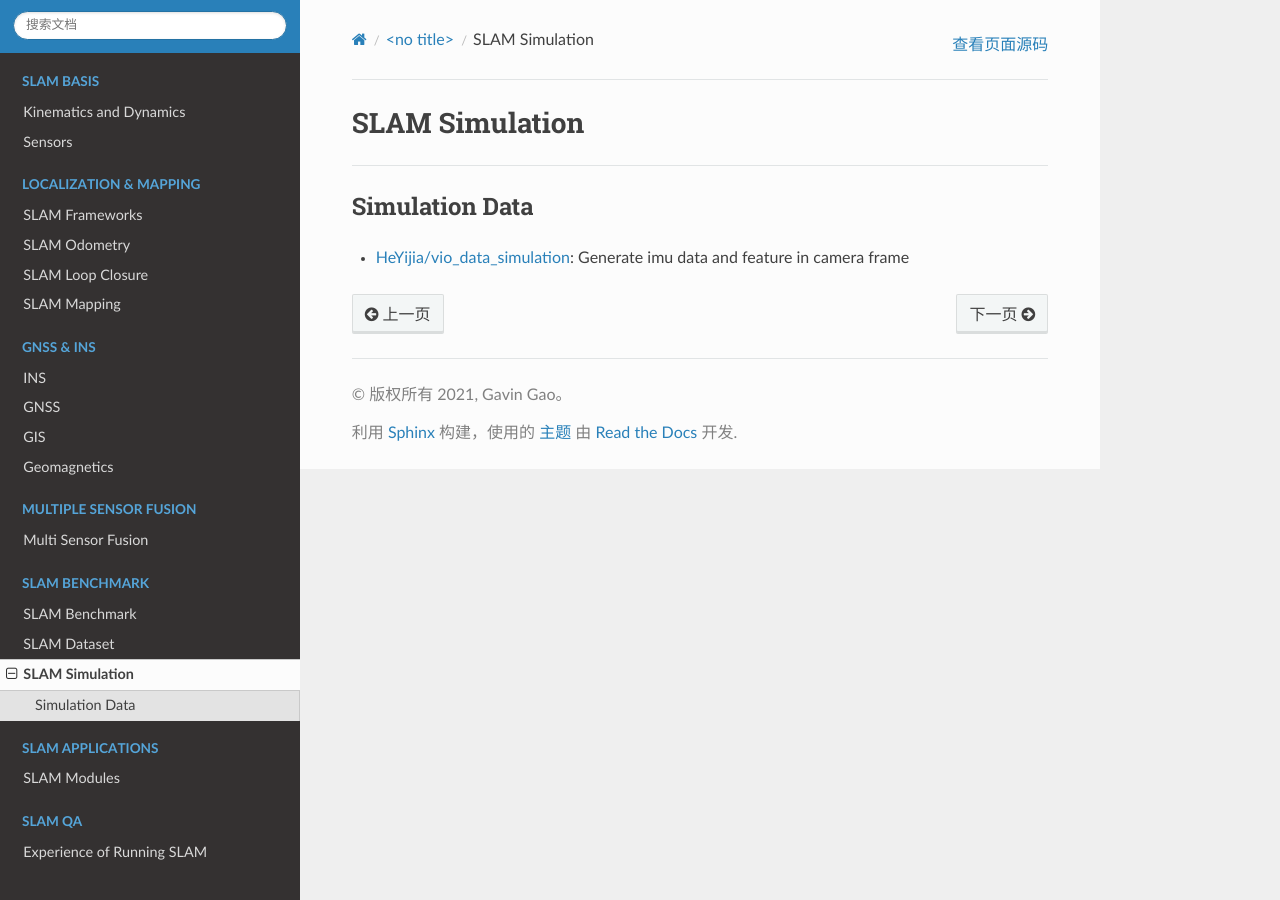
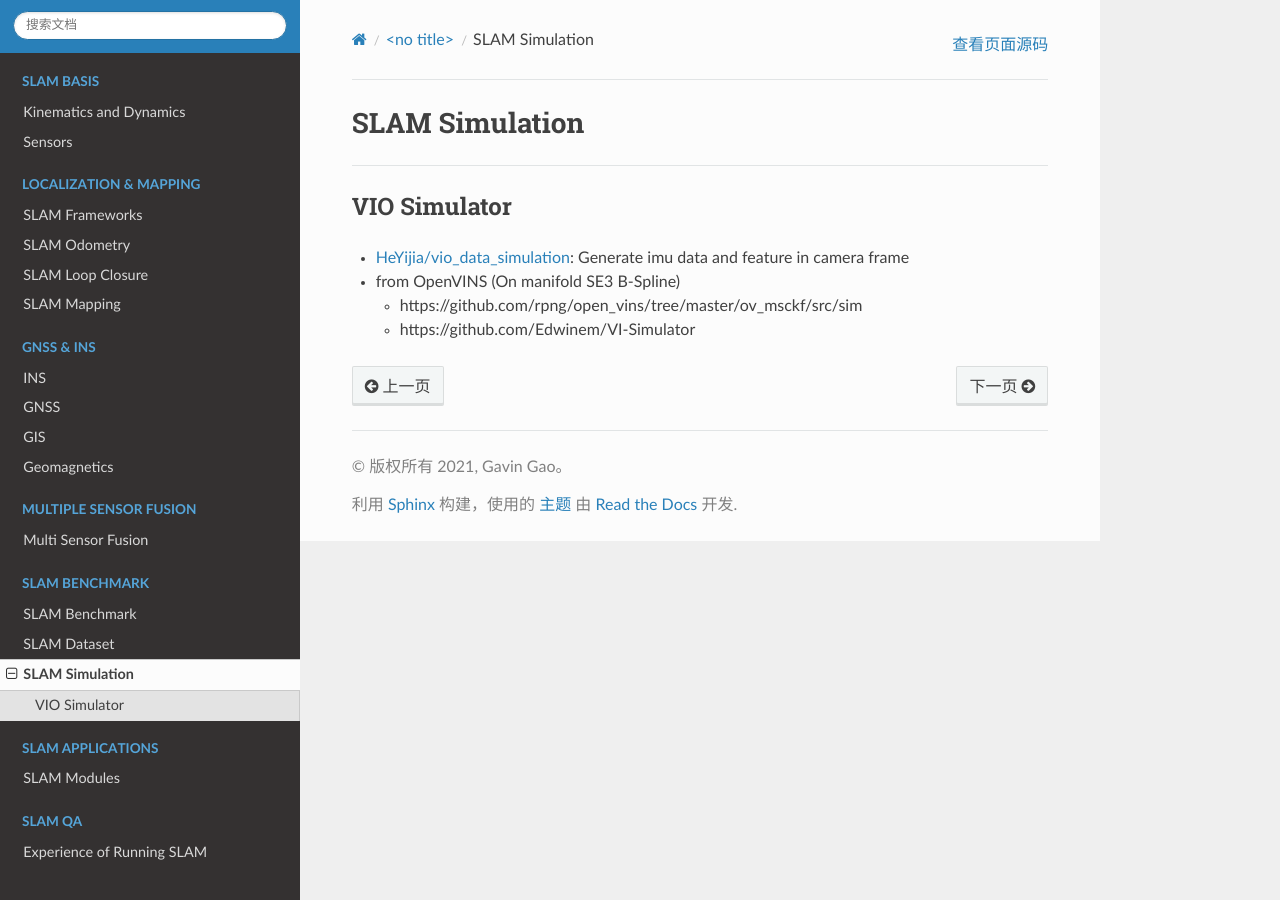
Before and after one commit to cggos/slamkit, a Sphinx documentation site: the page built from docs/slam_benchmark/slam_simulation.md, in a window 1280 px wide. Built offline with Sphinx 7.4.7 and the Read the Docs theme 2.0.0, drawn with Linux system fonts in a browser that asks for light colours.

Commit message:
docs(slam_benchmark): update slam_benchmark.md and slam_simulation.md

```diff
--- a/docs/slam_benchmark/slam_simulation.md
+++ b/docs/slam_benchmark/slam_simulation.md
@@ -2,6 +2,10 @@
 
 -----
 
-## Simulation Data
+## VIO Simulator
 
 * [HeYijia/vio_data_simulation](https://github.com/HeYijia/vio_data_simulation): Generate imu data and feature in camera frame
+
+* from OpenVINS (On manifold SE3 B-Spline)
+  - https://github.com/rpng/open_vins/tree/master/ov_msckf/src/sim
+  - https://github.com/Edwinem/VI-Simulator
```
Also changed, not shown: docs/slam_benchmark/slam_benchmark.md (+7 -0 lines).
